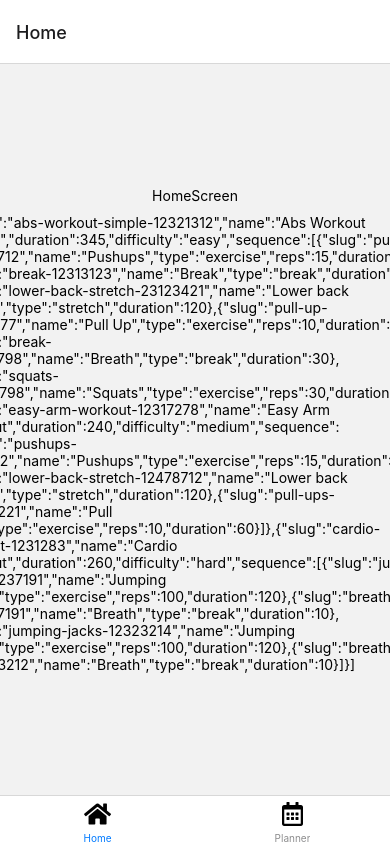
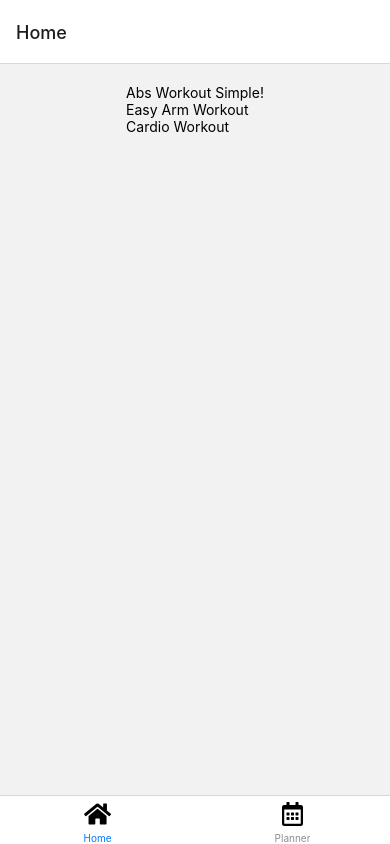
Before and after one commit to KennedyMungai/WorkoutAppAnother, a React Native app: screen /Home in a window 390 px wide. Built offline with nearby package versions, Linux system fonts and the light colour scheme.

Commit message:
Made some updates for the componenr

```diff
--- a/screens/HomeScreen.tsx
+++ b/screens/HomeScreen.tsx
@@ -1,13 +1,20 @@
 import { NativeStackHeaderProps } from '@react-navigation/native-stack'
 import React from 'react'
-import { StyleSheet, Text, View } from 'react-native'
+import { FlatList, StyleSheet, Text, View } from 'react-native'
 import data from '../data.json'
 
 const HomeScreen = ({ navigation }: NativeStackHeaderProps) => {
 	return (
 		<View style={styles.homeScreenView}>
-			<Text>HomeScreen</Text>
-			<Text>{JSON.stringify(data)}</Text>
+			<FlatList
+				data={data}
+				keyExtractor={(itemData) => itemData.slug}
+				renderItem={({ item }) => (
+					<View>
+						<Text>{item.name}</Text>
+					</View>
+				)}
+			/>
 		</View>
 	)
 }
```
